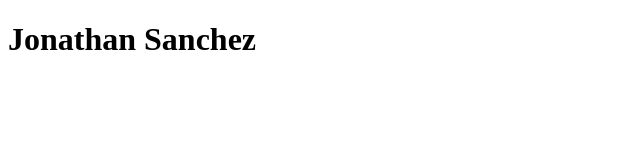
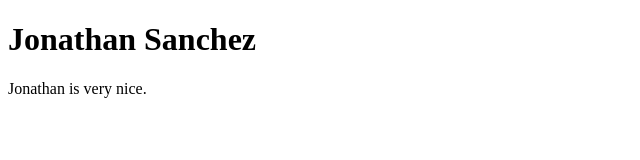
Before and after one commit to samueltorres30/practice_assignment1, a plain HTML site: page index.html in a window 1280 px wide. Shown: the whole page, without its empty margins (0-640 px from the left). Drawn offline with Linux system fonts and the light colour scheme.

Commit message:
added a compliment

```diff
--- a/index.html
+++ b/index.html
@@ -10,5 +10,8 @@
     <h1>
         Jonathan Sanchez
     </h1>
+    <p>
+        Jonathan is very nice.
+    </p>
 </body>
 </html>
```
